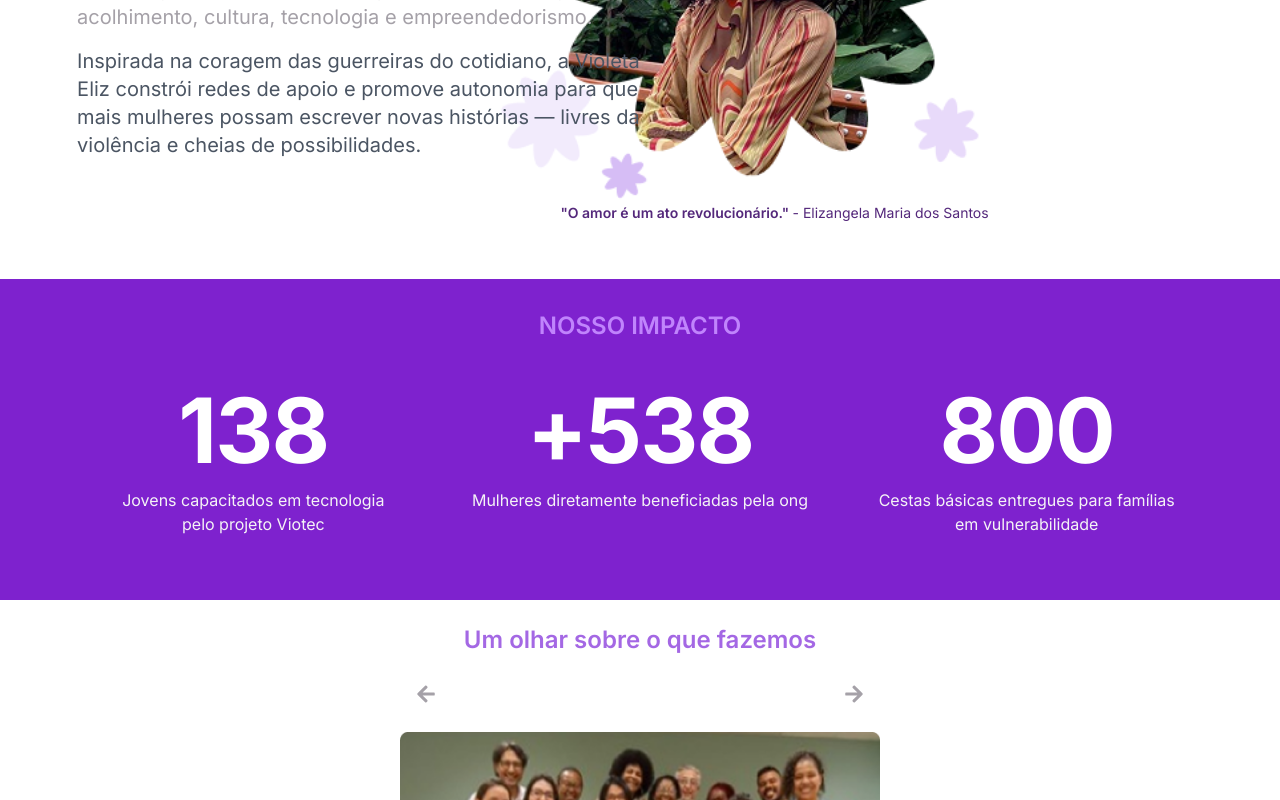
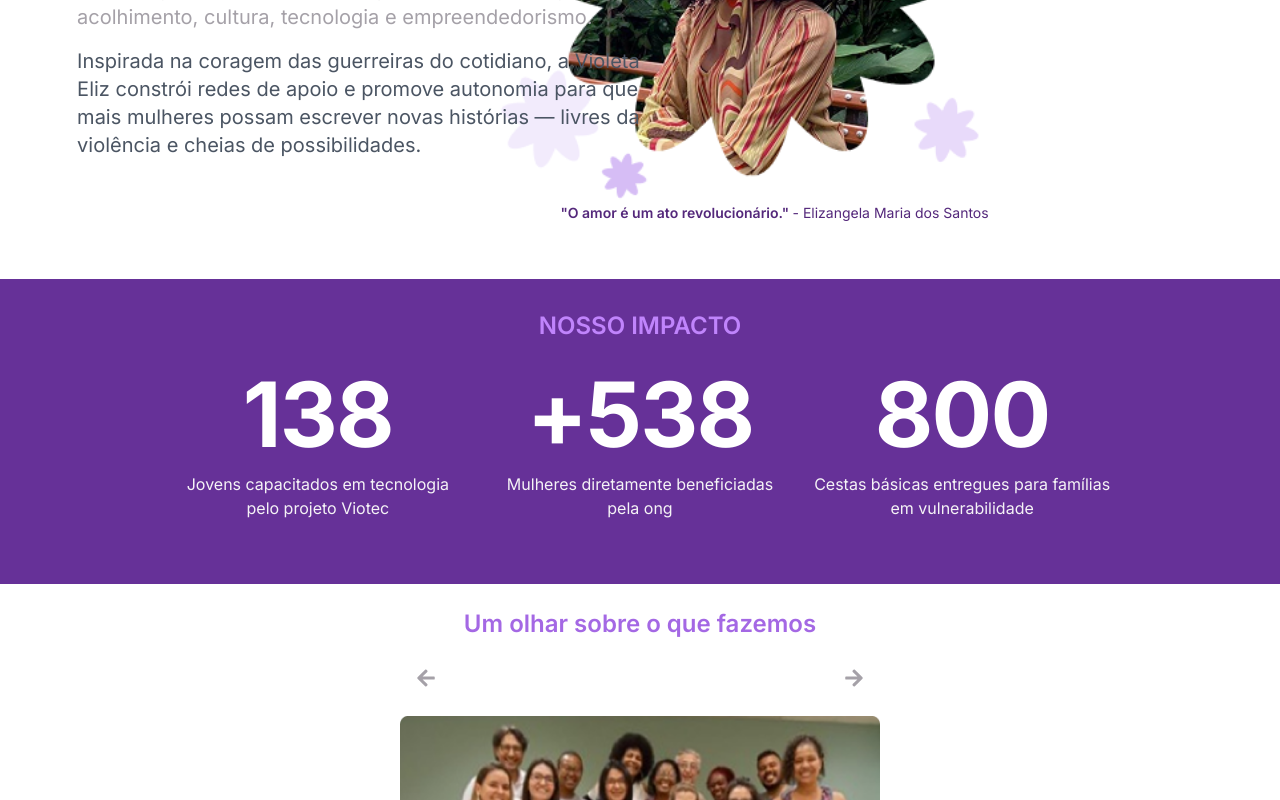
Before and after one commit to Projeto-FrontEnd-Fusion/Aceve-website-development, a Next.js app: page /sobre-nos in a window 1280 px wide. Shown: the part 475-1275 px from the top of the page. Built offline with nearby package versions, Linux system fonts and the light colour scheme; a web font is replaced by a local one.

Commit message:
refactor: fine adjustments after code review in Nosso Impacto section

```diff
--- a/src/features/about-us/components/OurImpact.tsx
+++ b/src/features/about-us/components/OurImpact.tsx
@@ -2,9 +2,8 @@ import React from "react";
 
 const OurImpact = () => {
   return (
-    <section className="w-full bg-purple-700 pt-8 pb-16 px-4 md:px-8 lg:px-[4.5rem] lg:pt-8 lg:pb-16 lg:min-h-[19.0625rem] md:min-h-[15.375rem] min-h-[29.625rem]">
-      <div className="max-w-[100rem] mx-auto text-center">
-        <h2 className="font-semibold text-purple-400 mb-10 text-[0.875rem] leading-[1.25rem] sm:text-[1.125rem] sm:leading-[1.5rem] lg:text-[1.5rem] lg:leading-[1.875rem]">
+    <section className="w-full bg-primary-700 pt-8 pb-8 px-4 md:px-8 lg:px-[4.5rem] lg:pt-8 lg:pb-16 flex flex-col items-center gap-6">
+      <h2 className="font-semibold text-center text-purple-400 text-[0.875rem] leading-[1.25rem] sm:text-[1.125rem] sm:leading-[1.5rem] lg:text-[1.5rem] lg:leading-[1.875rem]">
         NOSSO IMPACTO
       </h2>
 
@@ -74,7 +73,6 @@ const OurImpact = () => {
           </p>
         </div>
       </div>
-      </div>
     </section>
   );
 };
```
Lines whose indentation alone changed are shown as unchanged.
